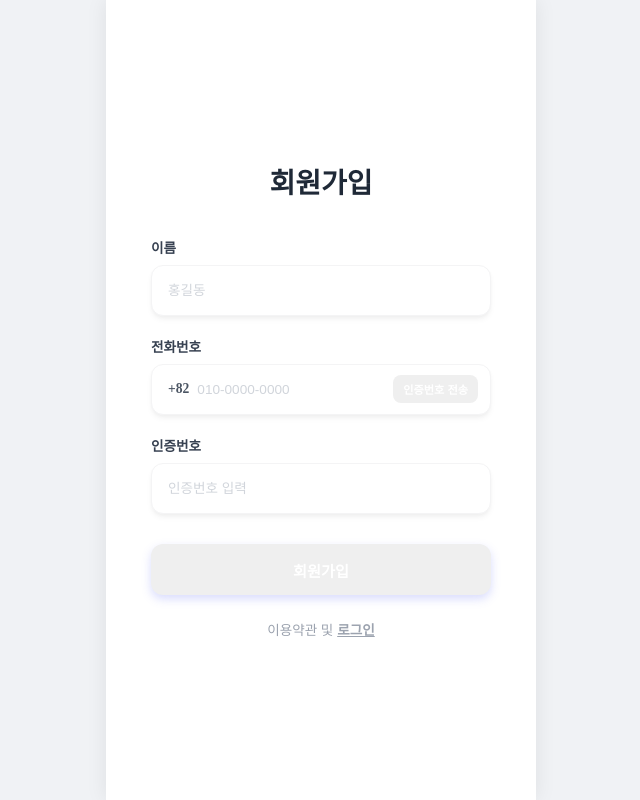
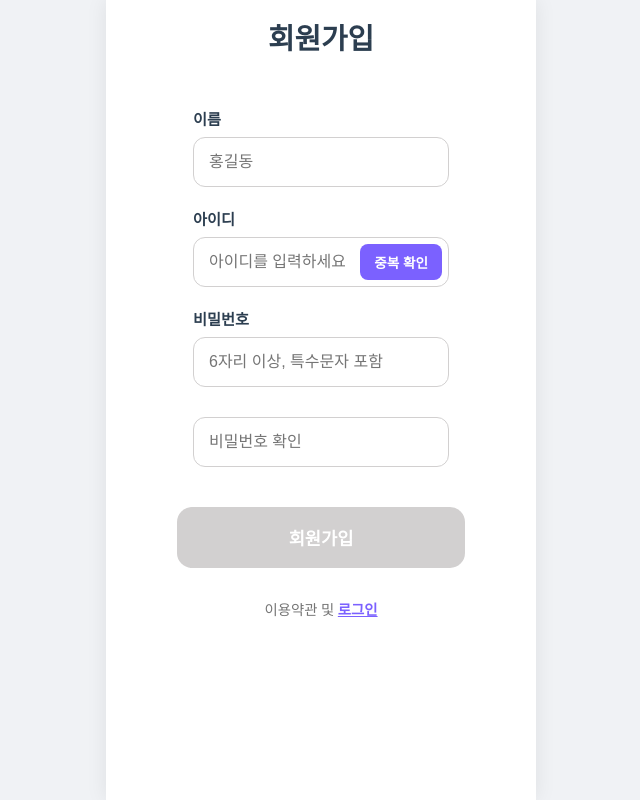
Before and after one commit to LikeLionUniv-INU/14th-WellDone-frontend, a React (Vite) app: page /signup in a window 1280 px wide. Shown: the whole page, without its empty margins (319-959 px from the left). Built offline with nearby package versions, Linux system fonts and the light colour scheme.

Commit message:
Feat 로그인, 회원가입 페이지 완성(백연동은 x)

```diff
--- a/src/pages/Login.jsx
+++ b/src/pages/Login.jsx
@@ -1,9 +1,97 @@
+import { useState } from "react";
+import { useNavigate } from "react-router-dom";
+import "../styles/Login.css";
+
 export default function Login() {
-    return (
-        <>
-         <h2>로그인페이지 </h2>
+  const navigate = useNavigate();
 
-        </>
+  const [id, setId] = useState("");
+  const [password, setPassword] = useState("");
 
-    );
+  // 토스트 팝업 표시 여부 및 사라지는 페이드아웃 상태 관리
+  const [showToast, setShowToast] = useState(false);
+  const [isFadingOut, setIsFadingOut] = useState(false);
+
+  const isFormValid = id.trim() !== "" && password.trim() !== "";
+
+  const handleLogin = () => {
+    if (!isFormValid) return;
+
+    // 예시: 로그인 실패 상황 가정 (실제 통신 시 틀렸을 때 이 로직을 실행하면 됩니다)
+    // 여기서는 테스트로 틀렸을 때를 가정해 팝업을 띄웁니다.
+    triggerToast();
+  };
+
+  // 토스트 팝업을 띄우고 1초 유지 후 사라지게 하는 함수
+  const triggerToast = () => {
+    setShowToast(true);
+    setIsFadingOut(false);
+
+    // 1.5초 동안 유지되다가 페이드아웃 시작
+    setTimeout(() => {
+      setIsFadingOut(true); // 사라지는 애니메이션 시작
+
+      // 페이드아웃 애니메이션 시간(0.5초) 뒤에 돔에서 완전히 제거
+      setTimeout(() => {
+        setShowToast(false);
+        setIsFadingOut(false);
+      }, 500);
+    }, 1500);
+  };
+
+  return (
+    <div className="login-box">
+      <div className="login-title-area">
+        <h2>로그인</h2>
+      </div>
+
+      <div className="login-form-container">
+        {/* 아이디 입력란 */}
+        <div className="login-input-group">
+          <label>아이디</label>
+          <input
+            type="text"
+            placeholder="아이디를 입력하세요"
+            value={id}
+            onChange={(e) => setId(e.target.value)}
+          />
+        </div>
+
+        {/* 비밀번호 입력란 */}
+        <div className="login-input-group">
+          <label>비밀번호</label>
+          <input
+            type="password"
+            placeholder="비밀번호를 입력하세요"
+            value={password}
+            onChange={(e) => setPassword(e.target.value)}
+          />
+        </div>
+
+        {/* 로그인 버튼 */}
+        <button
+          className={`login-submit-btn ${!isFormValid ? "disabled" : ""}`}
+          onClick={handleLogin}
+          disabled={!isFormValid}
+        >
+          로그인
+        </button>
+
+        {/* 하단 링크 */}
+        <div className="login-footer-link">
+          이용약관 및&nbsp;
+          <span className="signup-link" onClick={() => navigate("/signup")}>
+            회원가입
+          </span>
+        </div>
+      </div>
+
+      {/* 슉 올라왔다가 스르륵 사라지는 토스트 팝업 메시지 */}
+      {showToast && (
+        <div className={`login-toast-popup ${isFadingOut ? "fade-out" : ""}`}>
+          <p>아이디 또는 비밀번호가 일치하지 않습니다.<br />다시 시도해주세요.</p>
+        </div>
+      )}
+    </div>
+  );
 }
--- a/src/pages/SignUp.jsx
+++ b/src/pages/SignUp.jsx
@@ -5,19 +5,51 @@ import "../styles/Signup.css";
 export default function Signup() {
   const navigate = useNavigate();
 
-  // 사용자 입력 정보 관리, 전화,이름 형식 대신 아이디, 비밀번호 형식으로 바뀔수 있음
   const [name, setName] = useState("");
-  const [phone, setPhone] = useState("");
-  const [verificationCode, setVerificationCode] = useState("");
-  const [phoneError, setPhoneError] = useState(false);
+  const [id, setId] = useState("");
+  const [password, setPassword] = useState("");
+  const [confirmPassword, setConfirmPassword] = useState("");
 
-  const handleSignUp = () => {
-    if (!phone || phone.length < 10) {
-      setPhoneError(true);
+  const [idError, setIdError] = useState(false);
+  const [passwordError, setPasswordError] = useState(false);
+  const [confirmError, setConfirmError] = useState(false);
+
+  // 아이디 중복 확인 통과 여부 상태
+  const [isIdChecked, setIsIdChecked] = useState(false);
+
+  const validatePassword = (pwd) => {
+    const hasLength = pwd.length >= 6;
+    const hasSpecialChar = /[~!@#$%^&*(),.?":{}|<>]/.test(pwd);
+    return hasLength && hasSpecialChar;
+  };
+
+  // 중복 확인 버튼 클릭 시
+  const handleDuplicateCheck = () => {
+    if (!id.trim()) {
+      alert("아이디를 입력해주세요.");
       return;
     }
-    setPhoneError(false);
-    alert("회원가입 버튼 클릭됨! (UI 테스트용)");
+    alert("사용 가능한 아이디입니다!");
+    setIsIdChecked(true);
+    setIdError(false);
+  };
+
+  // 모든 조건이 완벽히 충족되었는지 확인하는 활성화 조건 변수
+  const isFormValid =
+    name.trim() !== "" &&
+    id.trim() !== "" &&
+    isIdChecked &&
+    password.trim() !== "" &&
+    !passwordError &&
+    confirmPassword.trim() !== "" &&
+    !confirmError;
+
+  //  최종 회원가입 핸들러 함수
+  const handleSignUp = () => {
+    if (!isFormValid) return;
+
+    alert("회원가입 요청 성공!"); //임시 로그
+    navigate("/login");
   };
 
   return (
@@ -27,64 +59,112 @@ export default function Signup() {
       </div>
 
       <div className="signup-form-container">
-        {/* 이름 입력 */}
+        {/* 이름 */}
         <div className="signup-input-group">
           <label>이름</label>
-          <div className="signup-input-wrapper">
+          <input
+            type="text"
+            placeholder="홍길동"
+            value={name}
+            onChange={(e) => setName(e.target.value)}
+          />
+        </div>
+
+        {/* 아이디 */}
+        <div className="signup-input-group">
+          <label>아이디</label>
+          <div className={`signup-input-wrapper ${idError ? "has-error" : ""}`}>
             <input
               type="text"
-              placeholder="홍길동"
-              value={name}
-              onChange={(e) => setName(e.target.value)}
+              placeholder="아이디를 입력하세요"
+              value={id}
+              onChange={(e) => {
+                setId(e.target.value);
+                setIdError(false);
+                setIsIdChecked(false);
+              }}
             />
+            <button
+              type="button"
+              className={`inner-duplicate-btn ${isIdChecked ? "disabled" : ""}`}
+              onClick={handleDuplicateCheck}
+              disabled={isIdChecked}
+            >
+              중복 확인
+            </button>
           </div>
+          {idError && <span className="signup-error-text">사용할 수 없는 아이디입니다</span>}
         </div>
 
-        {/* 전화번호 입력 */}
+        {/* 비밀번호 */}
         <div className="signup-input-group">
-          <label>전화번호</label>
-          <div className={`signup-input-wrapper ${phoneError ? "has-error" : ""}`}>
-            <span className="signup-country-code">+82</span>
+          <label>비밀번호</label>
+          <input
+            type="password"
+            placeholder="6자리 이상, 특수문자 포함"
+            value={password}
+            onChange={(e) => {
+              const value = e.target.value;
+              setPassword(value);
+
+              if (value.length > 0 && !validatePassword(value)) {
+                setPasswordError(true);
+              } else {
+                setPasswordError(false);
+              }
+
+              if (confirmPassword && value !== confirmPassword) {
+                setConfirmError(true);
+              } else {
+                setConfirmError(false);
+              }
+            }}
+          />
+          {passwordError && <span className="signup-error-text">올바른 비밀번호를 입력해주세요</span>}
+        </div>
+
+        {/* 비밀번호 확인 */}
+        <div className="signup-input-group password-confirm-group">
+          <div className={`signup-input-wrapper ${confirmError ? "has-error" : ""}`}>
             <input
-              type="text"
-              placeholder="010-0000-0000"
-              value={phone}
+              type="password"
+              placeholder="비밀번호 확인"
+              value={confirmPassword}
               onChange={(e) => {
-                setPhone(e.target.value);
-                if (phoneError) setPhoneError(false);
+                const value = e.target.value;
+                setConfirmPassword(value);
+
+                if (value !== password) {
+                  setConfirmError(true);
+                } else {
+                  setConfirmError(false);
+                }
               }}
             />
-            <button type="button" className="verify-btn">
-              인증번호 전송
-            </button>
+            {confirmPassword.length > 0 && !confirmError && (
+              <div className="check-icon-box">
+                ✓
+              </div>
+            )}
           </div>
-          {phoneError && (
-            <span className="signup-error-message">올바른 전화번호를 입력해주세요</span>
-          )}
-        </div>
-
-        {/* 인증번호 입력 */}
-        <div className="signup-input-group">
-          <label>인증번호</label>
-          <div className="signup-input-wrapper">
-            <input
-              type="text"
-              placeholder="인증번호 입력"
-              value={verificationCode}
-              onChange={(e) => setVerificationCode(e.target.value)}
-            />
-          </div>
+          {confirmError && <span className="signup-error-text">비밀번호가 일치하지 않습니다</span>}
         </div>
 
         {/* 회원가입 버튼 */}
-        <button className="signup-submit-btn" onClick={handleSignUp}>
+        <button
+          className={`signup-submit-btn ${!isFormValid ? "disabled" : ""}`}
+          onClick={handleSignUp}
+          disabled={!isFormValid}
+        >
           회원가입
         </button>
 
         {/* 하단 링크 */}
         <div className="signup-footer-link">
-          이용약관 및
-          <span onClick={() => navigate("/")}>로그인</span>
+          이용약관 및&nbsp;
+          <span className="login-link" onClick={() => navigate("/")}>
+            로그인
+          </span>
         </div>
       </div>
     </div>
--- a/src/styles/SignUp.css
+++ b/src/styles/SignUp.css
@@ -1,167 +1,182 @@
-/* 전체 컨테이너 */
 .signup-box {
   display: flex;
-  justify-content: center;
-  flex-direction: column;
-  align-items: center;
+  flex-direction: column; /* 세로 정렬 방향 설정 */
+  align-items: center;    /* 내부 요소들 가로 중앙 정렬 */
   width: 100%;
-  min-height: 100vh;
-  padding: 40px 24px;
   box-sizing: border-box;
-  overflow-x: hidden;
+  padding: 1rem 1rem;
 }
 
-.signup-box::-webkit-scrollbar {
-  display: none;
+
+/* 타이틀 영역 */
+.signup-title-area h2 {
+  margin: 0 0 50px 0;
+  text-align: center;
+  font-size: 1.8rem;
+  font-weight: bold;
+  color: #2C3E50;
 }
 
-/* 상단 타이틀 영역 */
-.signup-title-area {
-  display: flex;
-  flex-direction: column;
-  align-items: center;
-  margin-bottom: 36px;
+/* 각 입력 그룹 (너비 고정 및 중앙 정렬) */
+.signup-input-group {
+  width: 100%;
+  max-width: 16rem;
+  margin: 0 auto 20px auto; /* 좌우 auto로 중앙 정렬 + 아래 여백 20px */
 }
 
-.signup-title-area h2 {
-  font-size: 1.75rem;
-  font-weight: bold;
-  color: #1f2937;
-  margin: 0;
+/* 라벨 스타일 */
+.signup-input-group label {
+  display: block;
+  margin-bottom: 8px;
+  font-size: 0.95rem;
+  font-weight: 600;
+  color: #2C3E50;
 }
 
-/* 폼 컨테이너 */
-.signup-form-container {
+/* 일반 입력 필드 공통 스타일 */
+.signup-input-group input {
   width: 100%;
-  max-width: 340px;
-  display: flex;
-  flex-direction: column;
-  align-items: center;
+  padding: 15px;
+  border: 1.5px solid #D2D0D0;
+  border-radius: 12px;
+  font-size: 1rem;
+  box-sizing: border-box;
+  transition: border-color 0.2s;
 }
 
-/* 입력 그룹 */
-.signup-input-group {
-  width: 100%;
-  display: flex;
-  flex-direction: column;
-  margin-bottom: 20px;
+/* 입력 필드 포커스 효과 */
+.signup-input-group input:focus {
+  outline: none;
+  border-color: #7B61FF;
 }
 
-.signup-input-group label {
-  font-size: 0.85rem;
-  font-weight: bold;
-  color: #374151;
-  margin-bottom: 8px;
+/* 비밀번호 확인 인풋 위쪽 마진 */
+.password-confirm-group {
+  margin-top: 30px;
 }
 
-/* 인풋 래퍼 */
+/* 회원가입 버튼 (평소엔 회색 비활성화 상태) */
+.signup-submit-btn {
+  display: block;
+  width: 18rem;
+  max-width: 20rem;
+  margin: 40px auto 0 auto;
+  padding: 18px;
+  background-color: #D2D0D0; /* 👈 평소 기본 색상 (회색) */
+  color: white;
+  border: none;
+  border-radius: 15px;
+  font-size: 1.1rem;
+  font-weight: bold;
+  cursor: not-allowed;       /* 👈 클릭 불가 커서 */
+  transition: background-color 0.2s, box-shadow 0.2s;
+  box-sizing: border-box;
+}
+
+/* 👈 모든 조건이 충족되어 활성화(disabled가 아닐 때) 되었을 때 보라색으로 변경 */
+.signup-submit-btn:not(:disabled) {
+  background-color: #7B61FF;
+  cursor: pointer;
+  box-shadow: 0px 4px 10px rgba(123, 97, 255, 0.3);
+}
+
+.signup-submit-btn:not(:disabled):hover {
+  background-color: #6a55e0;
+}
+
+/* 하단 링크 영역 */
+.signup-footer-link {
+  margin-top: 30px;
+  text-align: center;
+  font-size: 0.9rem;
+  color: #757575;
+}
+
+/* 로그인 텍스트 링크 */
+.login-link {
+  color: #7B61FF;
+  font-weight: 600;
+  cursor: pointer;
+  text-decoration: underline;
+}
+
+/* 아이디 같은 입력 창 내부에 버튼 있는 인풋 박스 */
 .signup-input-wrapper {
   display: flex;
   align-items: center;
-  width: 100%;
-  height: 3.2rem;
-  background: #ffffff;
-  border: 1px solid #f4f4f5;
+  border: 1.5px solid #D2D0D0;
   border-radius: 12px;
-  box-shadow: 0 4px 6px -1px rgba(0, 0, 0, 0.05),
-    0 2px 4px -1px rgba(0, 0, 0, 0.03);
-  padding: 0 16px;
-  box-sizing: border-box;
-  position: relative;
+  background-color: #fff;
+  overflow: hidden;
+  padding-right: 6px;
+  transition: border-color 0.2s;
 }
 
-/* 에러 상태일 때 적용할 클래스 */
-.signup-input-wrapper.has-error {
-  border-color: #e81d1d;
-}
-
-.signup-country-code {
-  font-size: 0.85rem;
-  font-weight: 600;
-  color: #4b5563;
-  margin-right: 8px;
+.signup-input-wrapper:focus-within {
+  border-color: #7B61FF;
 }
 
 .signup-input-wrapper input {
   flex: 1;
-  border: none;
+  border: none !important;
   outline: none;
-  font-size: 0.85rem;
-  color: #1f2937;
+  padding: 15px;
+  font-size: 1rem;
   background: transparent;
 }
 
-.signup-input-wrapper input::placeholder {
-  color: #d1d5db;
-}
-
-/* 전화번호 인증번호 전송 버튼 */
-.verify-btn {
-  position: absolute;
-  right: 12px;
-  /* background: #6366f1; */
-  color: #ffffff;
+.inner-duplicate-btn {
+  background-color: #7B61FF;
+  color: white;
   border: none;
+  padding: 8px 14px;
   border-radius: 8px;
-  padding: 6px 10px;
-  font-size: 0.7rem;
-  font-weight: bold;
+  font-size: 0.85rem;
+  font-weight: 600;
   cursor: pointer;
+  flex-shrink: 0;
   transition: background-color 0.2s;
 }
 
-.verify-btn:hover {
-  /* background-color: #4f46e5; */
+.inner-duplicate-btn:hover {
+  background-color: #6a55e0;
+}
+/*중복 버튼 비활성화*/
+.inner-duplicate-btn.disabled,
+.inner-duplicate-btn:disabled {
+  background-color: #D2D0D0 !important;
+  color: #888888 !important;
+  cursor: not-allowed;
 }
 
-/* 에러 메시지 */
-.signup-error-message {
-  color: #e81d1d;
-  font-size: 0.75rem;
+/* 에러 발생 시 입력 박스 테두리 붉은색으로 변경 */
+.signup-input-wrapper.has-error,
+.signup-input-group input.has-error {
+  border-color: #FF5A5F !important;
+}
+
+/* 붉은색 경고 메시지 텍스트 스타일 */
+.signup-error-text {
+  display: block;
   margin-top: 6px;
   margin-left: 4px;
+  font-size: 0.8rem;
+  color: #FF5A5F; /* 시안의 붉은 색상 */
+  font-weight: 500;
 }
 
-/* 회원가입 버튼 */
-.signup-submit-btn {
-  width: 100%;
-  height: 3.2rem;
-  /* background: linear-gradient(to right, #ada0f6, #8879d8); */
-  color: #ffffff;
-  border: None;
-  border-radius: 12px;
-  font-size: 0.95rem;
+/* 비밀번호 확인 체크박스 디자인 */
+.check-icon-box {
+  display: flex;
+  align-items: center;
+  justify-content: center;
+  background-color: #7B61FF;
+  color: white;
+  width: 24px;
+  height: 24px;
+  border-radius: 6px;
+  font-size: 0.85rem;
   font-weight: bold;
-  cursor: pointer;
-  margin-top: 10px;
-  box-shadow: 0 4px 10px rgba(129, 140, 248, 0.3);
-  transition: all 0.2s ease;
-  margin-bottom: 24px;
+  margin-right: 10px;
+  flex-shrink: 0;
 }
-
-.signup-submit-btn:hover {
-  opacity: 0.9;
-}
-
-.signup-submit-btn:active {
-  transform: scale(0.98);
-}
-
-/* 하단 로그인 링크 영역 */
-.signup-footer-link {
-  font-size: 0.85rem;
-  color: #9ca3af;
-  text-align: center;
-}
-
-.signup-footer-link span {
-  /* color: #6366f1; */
-  font-weight: bold;
-  cursor: pointer;
-  text-decoration: underline;
-  margin-left: 4px;
-}
-
-.signup-footer-link span:hover {
-  /* color: #4f46e5; */
-}
```
Also changed, not shown: src/styles/Login.css (+163 -0 lines), 1 other file (tests, documents, lock files or other folders).
